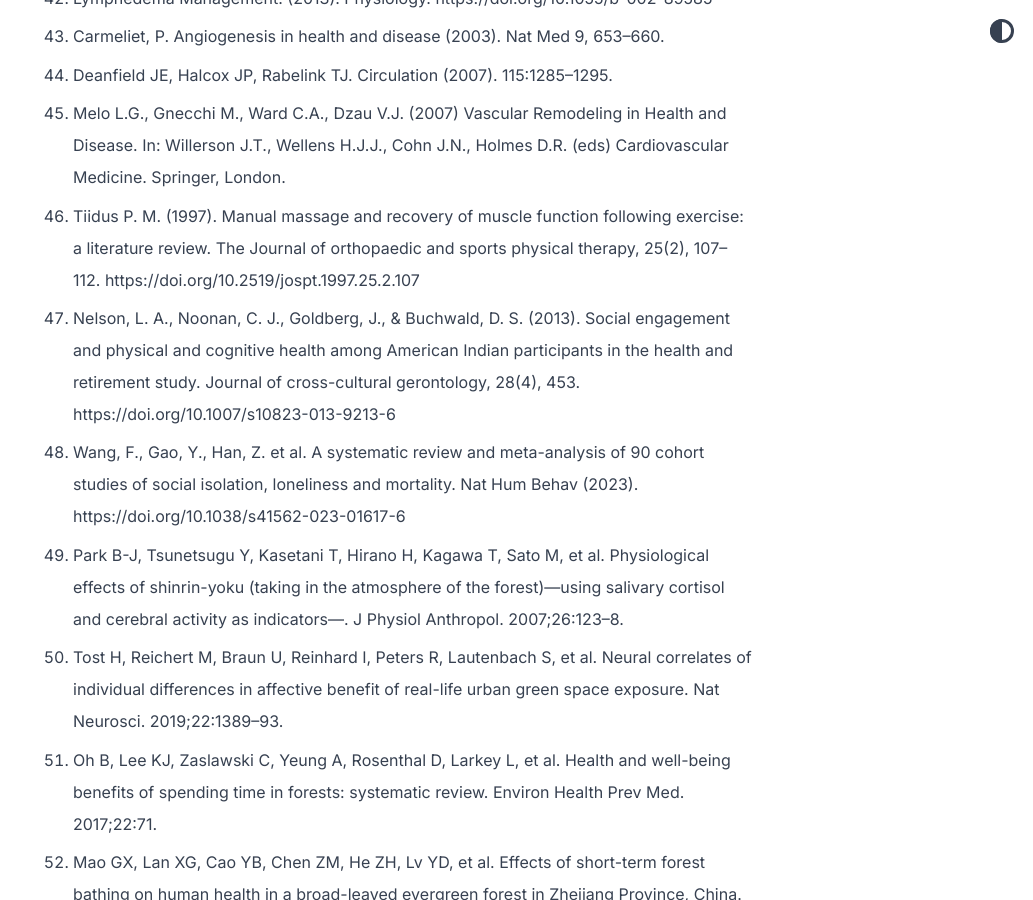
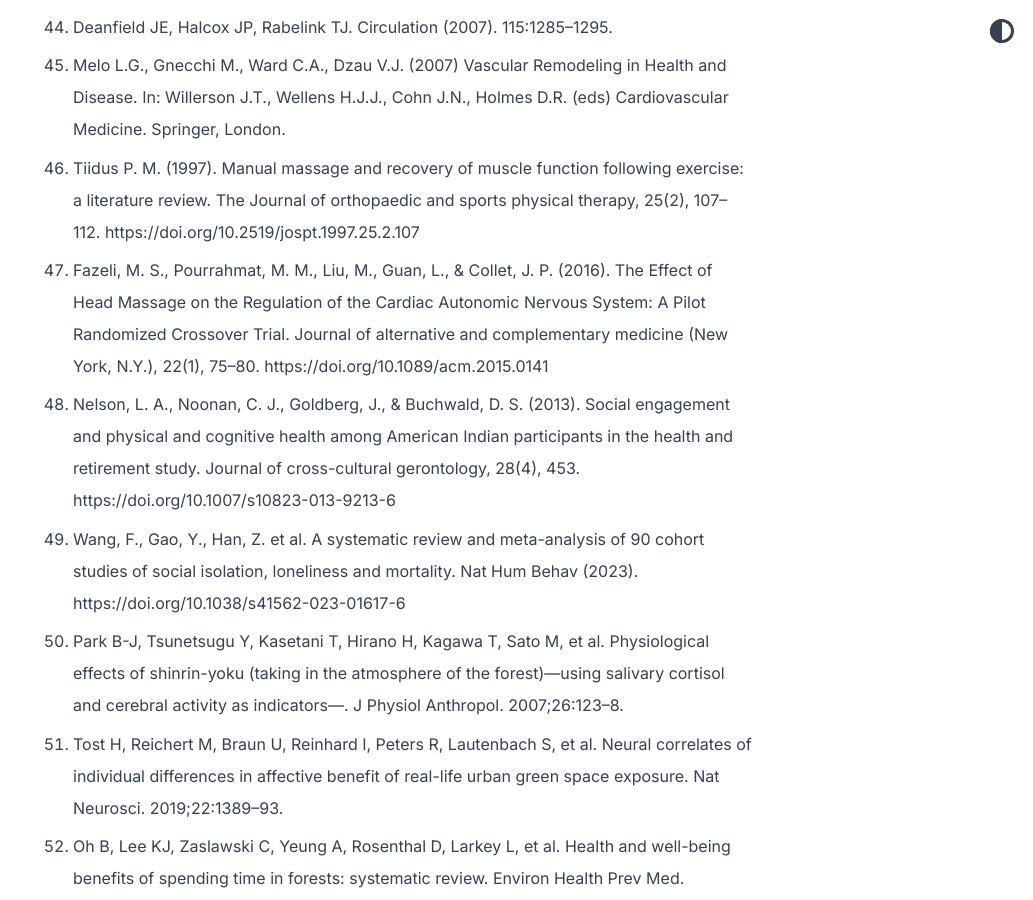
Before and after one commit to abhinavs/moonwalk, a Jekyll site: the page built from _posts/2023-07-19-brain-health.md, in a window 1280 px wide and 900 px high, scrolled down 9047 px. Shown: the whole window, without its empty margins (247-1280 px from the left). Built offline with Jekyll 4.4.1, drawn with Linux system fonts in a browser that asks for light colours; some of the changed text lies outside the part shown.

Commit message:
Update 2023-07-19-brain-health.md

```diff
--- a/_posts/2023-07-19-brain-health.md
+++ b/_posts/2023-07-19-brain-health.md
@@ -40,9 +40,7 @@ The suprachiasmatic nucleus (SCN) of the hypothalamus is a bilateral structure c
 
 ## [Follow a plant-rich diet](#follow-a-plant-rich-diet)
 
-Specific nutrients in food - such as omega-3 fatty acids, flavonoids, vitamins B, D, and E, and choline - have been associated with improved cognitive function in older people <sup>[23-28]</sup>. DASH, Mediterranean, and MIND diets are examples of dietary patterns that are rich in these nutrients and have repeatedly shown positive effects on health <sup>[29-31]</sup>.
-
-(For more information about evidence-based nutrition patterns, read a separate <a href="https://vagus-nerve.github.io/nutrition-pattern/">article</a> on this topic).
+Specific nutrients in food - such as omega-3 fatty acids, flavonoids, vitamins B, D, and E, and choline - have been associated with improved cognitive function in older people <sup>[23-28]</sup>. DASH, Mediterranean, and MIND diets are examples of dietary patterns that are rich in these nutrients and have repeatedly shown positive effects on health <sup>[29-31]</sup>. (For more information about evidence-based nutrition patterns, read a separate <a href="https://vagus-nerve.github.io/nutrition-pattern/">article</a> on this topic).
 
 
 ## [Excercise regularly](#excercice-regularly)
@@ -124,9 +122,10 @@ Living in a rural area has a list of benefits. For example, compared to urban ar
   44. Deanfield JE, Halcox JP, Rabelink TJ. Circulation (2007). 115:1285–1295.
   45. Melo L.G., Gnecchi M., Ward C.A., Dzau V.J. (2007) Vascular Remodeling in Health and Disease. In: Willerson J.T., Wellens H.J.J., Cohn J.N., Holmes D.R. (eds) Cardiovascular Medicine. Springer, London.
   46. Tiidus P. M. (1997). Manual massage and recovery of muscle function following exercise: a literature review. The Journal of orthopaedic and sports physical therapy, 25(2), 107–112. https://doi.org/10.2519/jospt.1997.25.2.107
-  47. Nelson, L. A., Noonan, C. J., Goldberg, J., & Buchwald, D. S. (2013). Social engagement and physical and cognitive health among American Indian participants in the health and retirement study. Journal of cross-cultural gerontology, 28(4), 453. https://doi.org/10.1007/s10823-013-9213-6
-  48. Wang, F., Gao, Y., Han, Z. et al. A systematic review and meta-analysis of 90 cohort studies of social isolation, loneliness and mortality. Nat Hum Behav (2023). https://doi.org/10.1038/s41562-023-01617-6
-  49. Park B-J, Tsunetsugu Y, Kasetani T, Hirano H, Kagawa T, Sato M, et al. Physiological effects of shinrin-yoku (taking in the atmosphere of the forest)—using salivary cortisol and cerebral activity as indicators—. J Physiol Anthropol. 2007;26:123–8.
-  50. Tost H, Reichert M, Braun U, Reinhard I, Peters R, Lautenbach S, et al. Neural correlates of individual differences in affective benefit of real-life urban green space exposure. Nat Neurosci. 2019;22:1389–93.
-  51. Oh B, Lee KJ, Zaslawski C, Yeung A, Rosenthal D, Larkey L, et al. Health and well-being benefits of spending time in forests: systematic review. Environ Health Prev Med. 2017;22:71.
-  52. Mao GX, Lan XG, Cao YB, Chen ZM, He ZH, Lv YD, et al. Effects of short-term forest bathing on human health in a broad-leaved evergreen forest in Zhejiang Province, China. Biomed Environ Sci. 2012;25:317–24].
+  47. Fazeli, M. S., Pourrahmat, M. M., Liu, M., Guan, L., & Collet, J. P. (2016). The Effect of Head Massage on the Regulation of the Cardiac Autonomic Nervous System: A Pilot Randomized Crossover Trial. Journal of alternative and complementary medicine (New York, N.Y.), 22(1), 75–80. https://doi.org/10.1089/acm.2015.0141
+  48. Nelson, L. A., Noonan, C. J., Goldberg, J., & Buchwald, D. S. (2013). Social engagement and physical and cognitive health among American Indian participants in the health and retirement study. Journal of cross-cultural gerontology, 28(4), 453. https://doi.org/10.1007/s10823-013-9213-6
+  49. Wang, F., Gao, Y., Han, Z. et al. A systematic review and meta-analysis of 90 cohort studies of social isolation, loneliness and mortality. Nat Hum Behav (2023). https://doi.org/10.1038/s41562-023-01617-6
+  50. Park B-J, Tsunetsugu Y, Kasetani T, Hirano H, Kagawa T, Sato M, et al. Physiological effects of shinrin-yoku (taking in the atmosphere of the forest)—using salivary cortisol and cerebral activity as indicators—. J Physiol Anthropol. 2007;26:123–8.
+  51. Tost H, Reichert M, Braun U, Reinhard I, Peters R, Lautenbach S, et al. Neural correlates of individual differences in affective benefit of real-life urban green space exposure. Nat Neurosci. 2019;22:1389–93.
+  52. Oh B, Lee KJ, Zaslawski C, Yeung A, Rosenthal D, Larkey L, et al. Health and well-being benefits of spending time in forests: systematic review. Environ Health Prev Med. 2017;22:71.
+  53. Mao GX, Lan XG, Cao YB, Chen ZM, He ZH, Lv YD, et al. Effects of short-term forest bathing on human health in a broad-leaved evergreen forest in Zhejiang Province, China. Biomed Environ Sci. 2012;25:317–24].
```
Also changed, not shown: other parts of _posts/2023-07-19-brain-health.md (+4 -4 lines).
